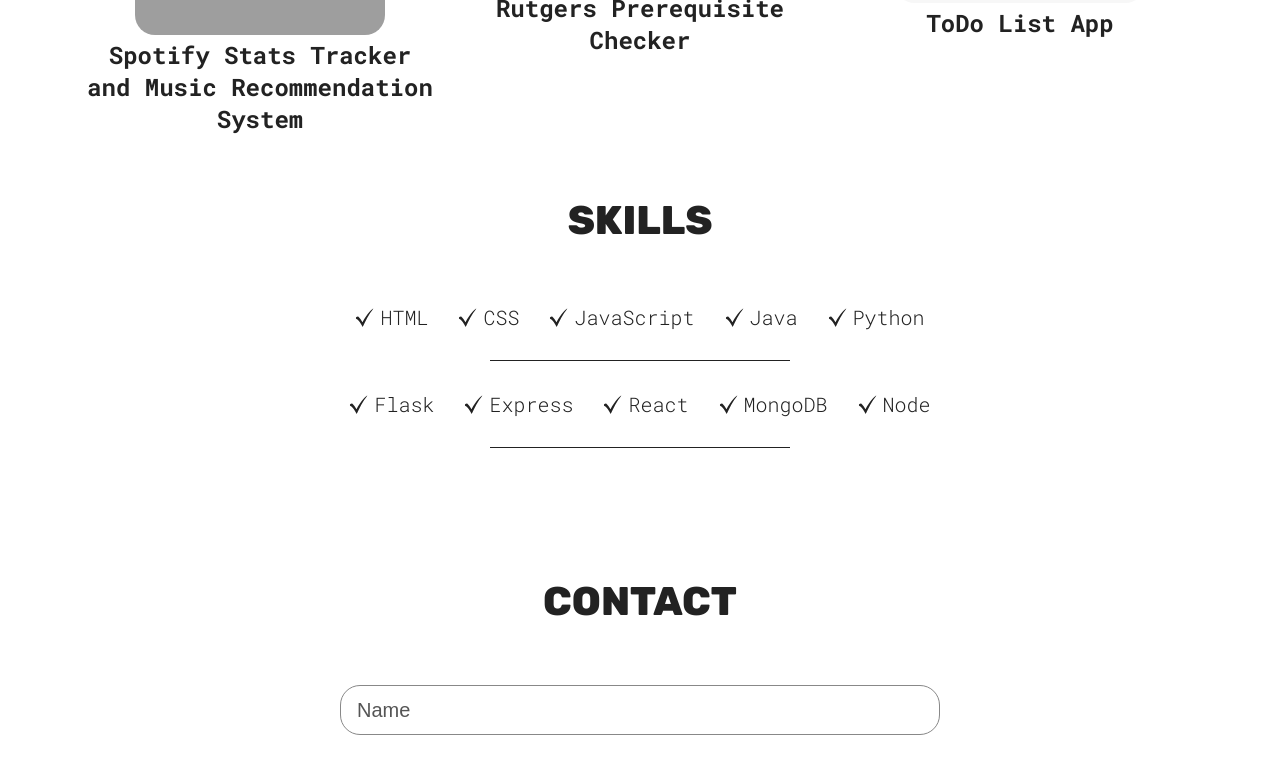
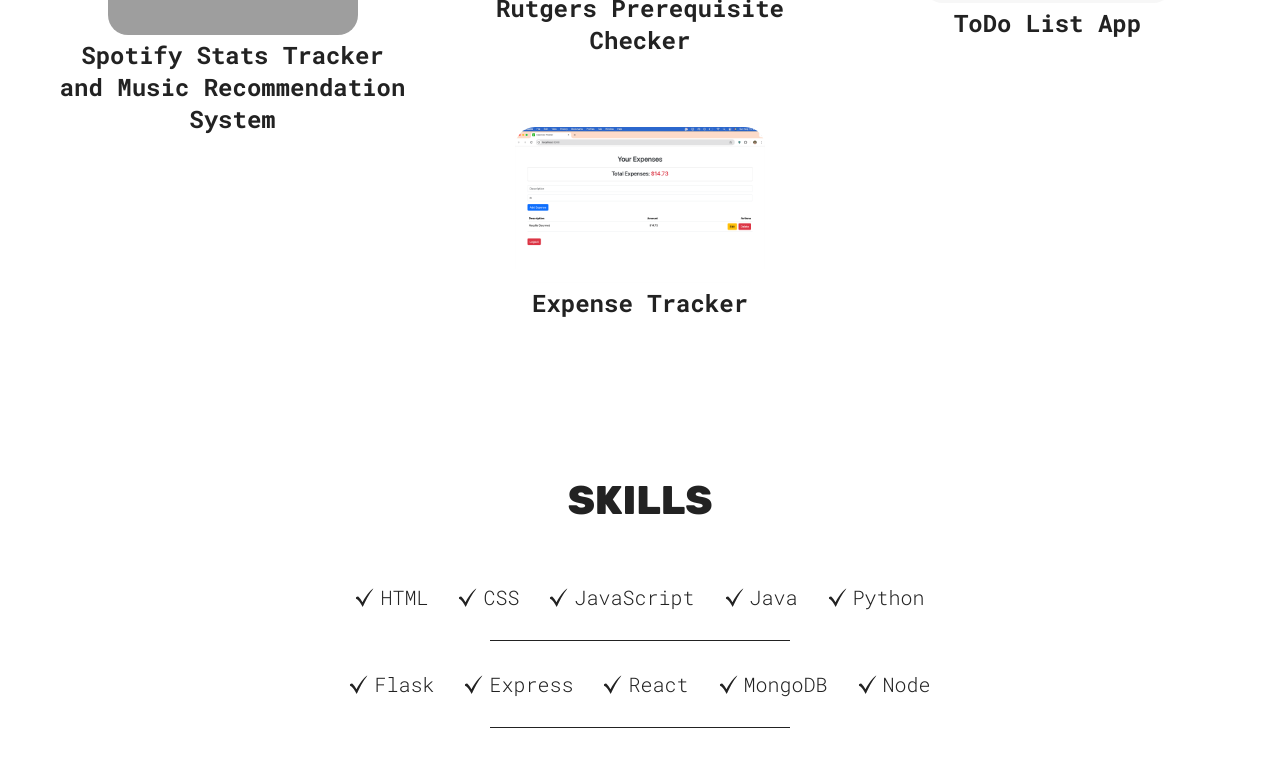
Before and after one commit to kevinkuriakose173/Kevin-Kuriakose, a React (Vite) app: page / in a window 1280 px wide. Shown: the part 1160-1933 px from the top of the page. Built offline with nearby package versions, Linux system fonts and the light colour scheme; grey boxes are pictures that could not be loaded.

Commit message:
New Project

```diff
--- a/src/components/Projects/Projects.jsx
+++ b/src/components/Projects/Projects.jsx
@@ -3,6 +3,7 @@
 import spotifyProjectIcon from '../../assets/Spotify-Playlist-Creator.png'
 import rutgersProjectIcon from '../../assets/Rutgers-Logo.png'
 import todolistIcon from '../../assets/todolistIcon.png'
+import expenseTrackerIcon from '../../assets/ExpenseTrackerIcon.png'
 
 function Projects() {
 
@@ -27,7 +28,13 @@
           link="https://drive.google.com/file/d/1JNf_QUYj2rCqG7J4Y7u9XEdopik0N35D/view"
           h3="ToDo List App"
           gitlink="https://github.com/kevinkuriakose173/todoListApp"
-          />
+        />
+        <ProjectCard
+          src={expenseTrackerIcon}
+          link="https://drive.google.com/file/d/11h7uTvam7ODU8YgaulI9Wwvz0oq5RRVh/view"
+          h3="Expense Tracker"
+          gitlink="https://github.com/kevinkuriakose173/expense-tracker"
+        />
       </div>
     </section>
   )
```
Also changed, not shown: src/assets/ExpenseTrackerIcon.png (added).
